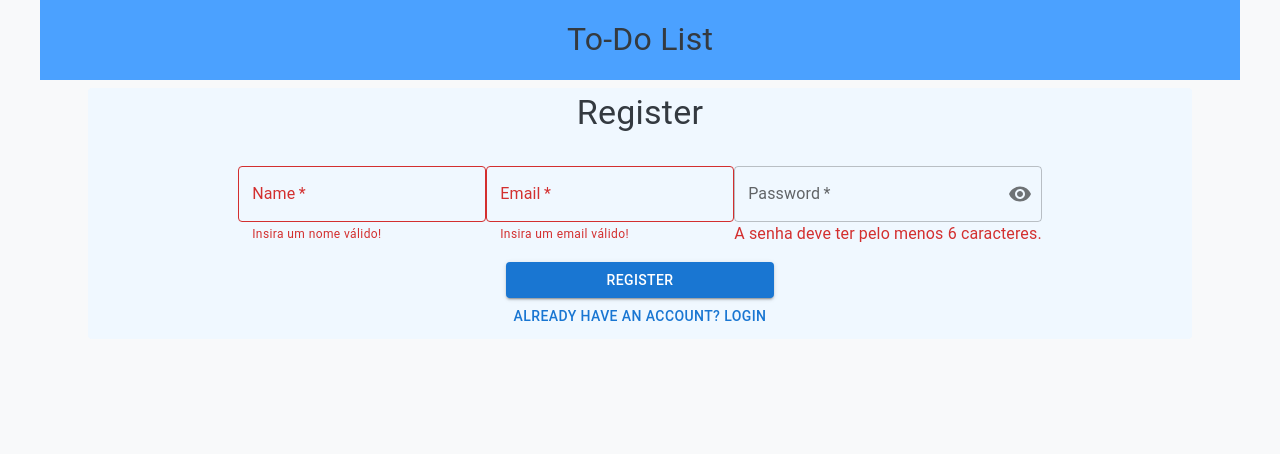
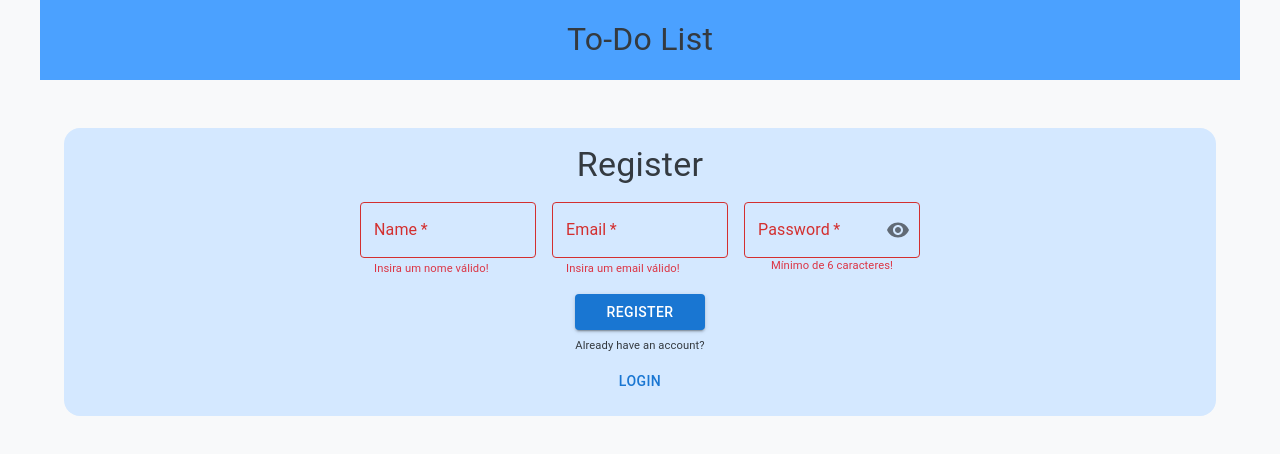
Before and after one commit to lucaspereiraio/tude-to-do-list, a React (Create React App) app: page /register in a window 1280 px wide. Both pictures are taken after a click on the button "REGISTER". Shown: the top 454 px of the page. Built offline with nearby package versions, Linux system fonts and the light colour scheme.

Commit message:
style-register

```diff
--- a/src/Components/Register/Register.css
+++ /dev/null
@@ -1,21 +0,0 @@
-.outter-box {
-  display: flex;
-  flex-direction: column;
-  justify-content: center;
-  align-items: center;
-  margin-top: 0.5rem;
-  padding: 0.25rem;
-  border-radius: 0.25rem;
-  box-shadow: 3;
-  gap: 1rem;
-  background-color: aliceblue;
-}
-
-.inner-box-inputs {
-  display: flex;
-}
-
-.inner-box-buttons {
-  display: flex;
-  flex-direction: column;
-}
--- a/src/Components/Register/Register.tsx
+++ b/src/Components/Register/Register.tsx
@@ -11,7 +11,6 @@ import {
   Typography,
 } from "@mui/material";
 import React, { ChangeEvent, useState } from "react";
-import "./Register.css";
 import { Visibility, VisibilityOff } from "@mui/icons-material";
 import { Link, useNavigate } from "react-router-dom";
 
@@ -51,7 +50,7 @@ export const Register = () => {
     }
 
     if (password.length < 6) {
-      setPasswordError("A senha deve ter pelo menos 6 caracteres.");
+      setPasswordError("Mínimo de 6 caracteres!");
       valid = false;
     } else {
       setPasswordError("");
@@ -87,18 +86,33 @@ export const Register = () => {
     event.preventDefault();
   };
 
+  // Padronização da mensagem de erro
+  const ErrorMessage = ({ message }: { message: string }) => (
+    <Typography color={"var(--alert-color)"} fontSize={"0.7rem"}>
+      {message}
+    </Typography>
+  );
+
   return (
-    <Container>
-      <Box className="outter-box">
-        <Typography
-          className="register-title"
-          variant="h4"
-          component="h1"
-          mb={2}
+    <Container
+      style={{
+        display: "flex",
+        height: "full",
+        flexDirection: "column",
+        alignItems: "center",
+        justifyItems: "center",
+        marginTop: "3rem",
+        padding: "1rem",
+        borderRadius: "1rem",
+        boxShadow: "3",
+        gap: "1rem",
+        backgroundColor: "var(--bg-s-color)",
+      }}
     >
+      <Typography variant="h4" component="h1">
         Register
       </Typography>
-        <Box className="inner-box-inputs">
+      <Box display={"flex"} gap={"1rem"}>
         <TextField
           required
           label="Name"
@@ -107,7 +121,8 @@ export const Register = () => {
           onChange={handleName}
           autoComplete="name"
           error={Boolean(nameError)}
-            helperText={nameError}
+          helperText={nameError ? <ErrorMessage message={nameError} /> : ""}
+          style={{ width: "11rem" }}
         />
         <TextField
           required
@@ -117,18 +132,18 @@ export const Register = () => {
           onChange={handleEmail}
           autoComplete="email"
           error={Boolean(emailError)}
-            helperText={emailError}
+          helperText={emailError ? <ErrorMessage message={emailError} /> : ""}
+          style={{ width: "11rem" }}
         />
         <FormControl required variant="outlined">
-            <InputLabel htmlFor="outlined-adornment-password">
-              Password
-            </InputLabel>
+          <InputLabel error={Boolean(passwordError)}>Password</InputLabel>
           <OutlinedInput
             required
             id="outlined-adornment-password"
             type={showPassword ? "text" : "password"}
             value={password}
             onChange={handlePassword}
+            error={Boolean(passwordError)}
             autoComplete="new-password"
             endAdornment={
               <InputAdornment position="end">
@@ -143,20 +158,19 @@ export const Register = () => {
               </InputAdornment>
             }
             label="Password"
+            style={{ width: "11rem" }}
           />
-            {passwordError && (
-              <Typography color="error">{passwordError}</Typography>
-            )}
+          {passwordError && <ErrorMessage message={passwordError} />}
         </FormControl>
       </Box>
-        <Box className="inner-box-buttons">
+      <Box display={"flex"} flexDirection={"column"} gap={"0.5rem"}>
         <Button variant="contained" onClick={handleRegister}>
           Register
         </Button>
+        <Typography fontSize={"0.7rem"}>Already have an account?</Typography>
         <Button variant="text" component={Link} to="/login">
-            Already have an account? Login
+          Login
         </Button>
-        </Box>
       </Box>
     </Container>
   );
```
Lines whose indentation alone changed are shown as unchanged.
